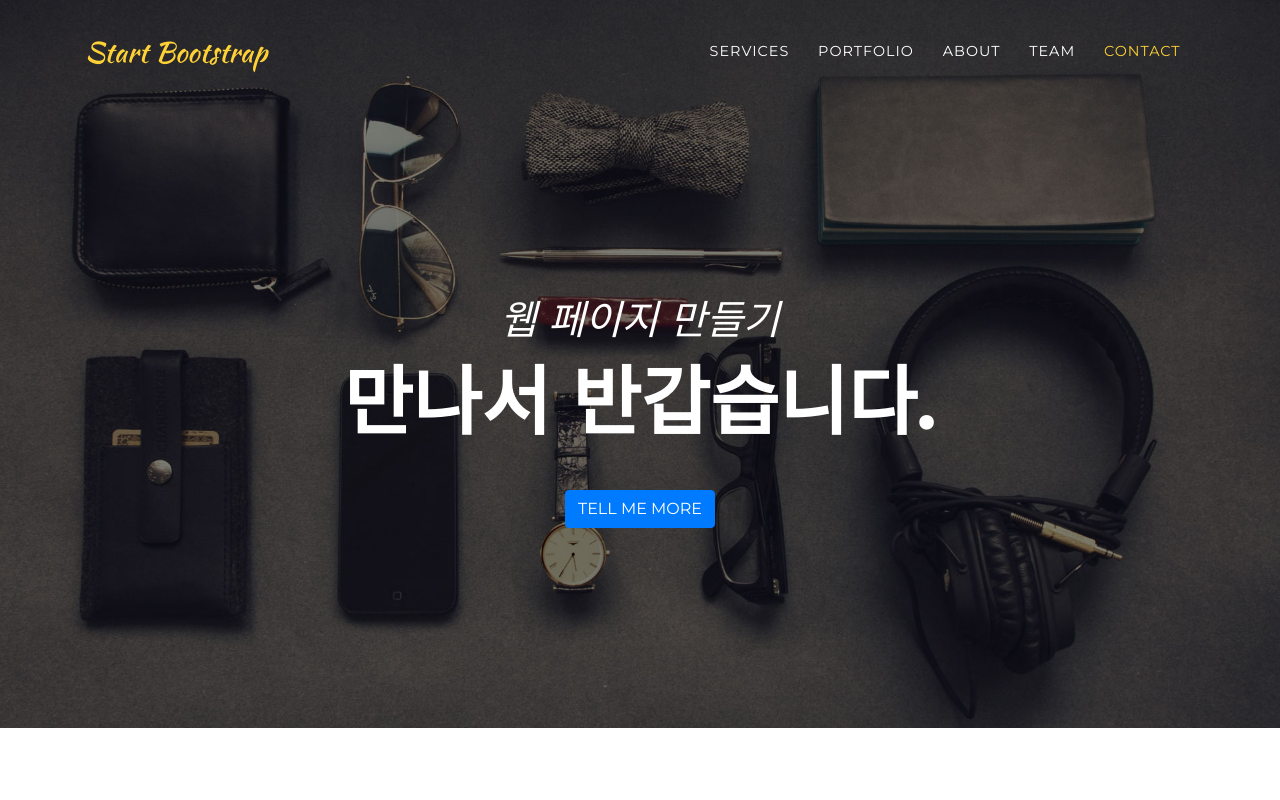
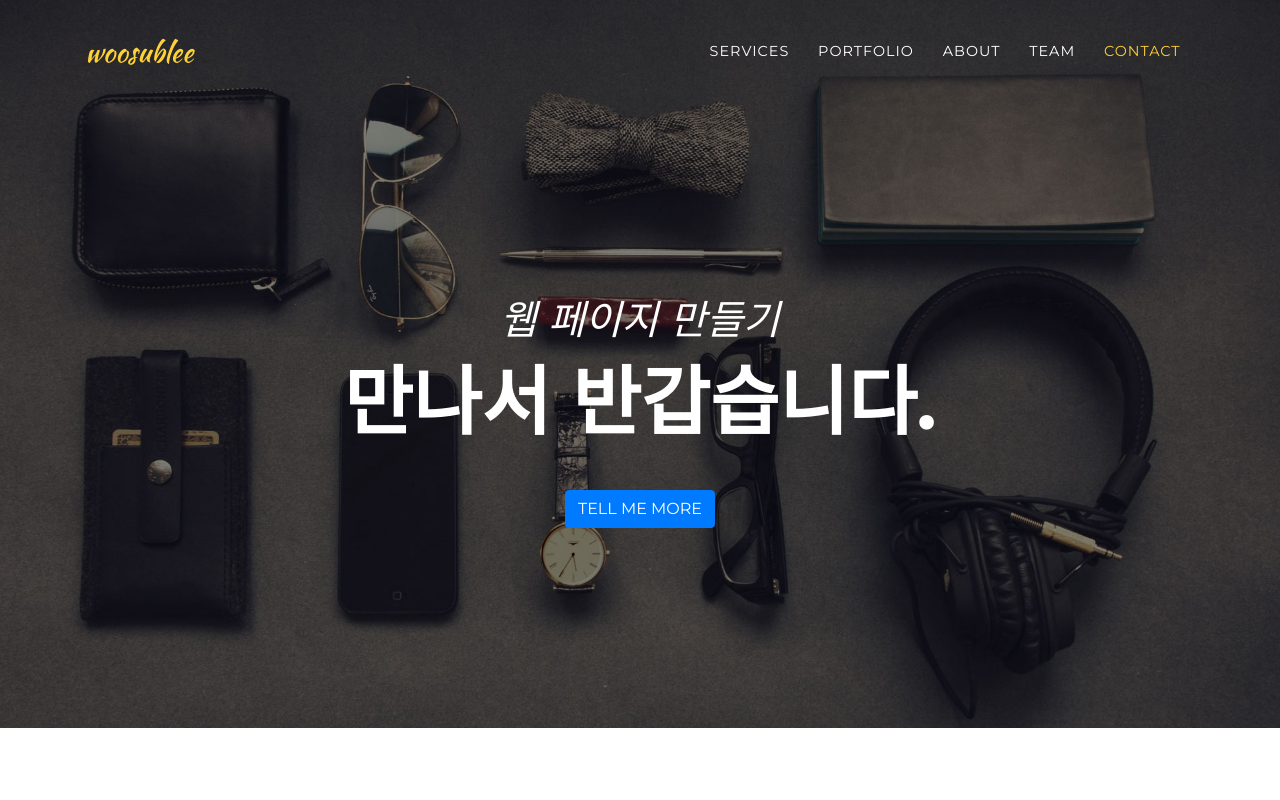
Before and after one commit to woosublee/woosublee.github.io, a website with bundled scripts: page index.html in a window 1280 px wide. Shown: the top 800 px of the page. Built offline with nearby package versions, Linux system fonts and the light colour scheme; a web font is replaced by a local one.

Commit message:
title fix

```diff
--- a/index.html
+++ b/index.html
@@ -30,7 +30,7 @@
     <!-- Navigation -->
     <nav class="navbar navbar-expand-lg navbar-dark fixed-top" id="mainNav">
       <div class="container">
-        <a class="navbar-brand js-scroll-trigger" href="#page-top">Start Bootstrap</a>
+        <a class="navbar-brand js-scroll-trigger" href="#page-top">woosublee</a>
         <button class="navbar-toggler navbar-toggler-right" type="button" data-toggle="collapse" data-target="#navbarResponsive" aria-controls="navbarResponsive" aria-expanded="false" aria-label="Toggle navigation">
           Menu
           <i class="fa fa-bars"></i>
```
